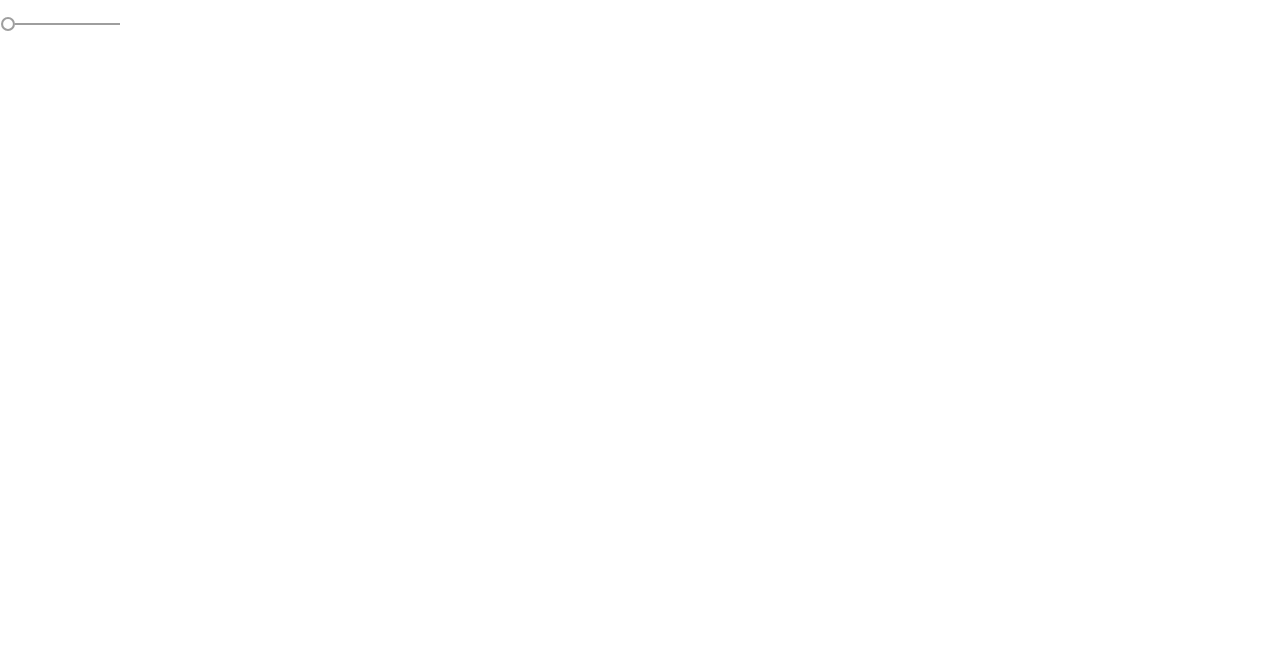
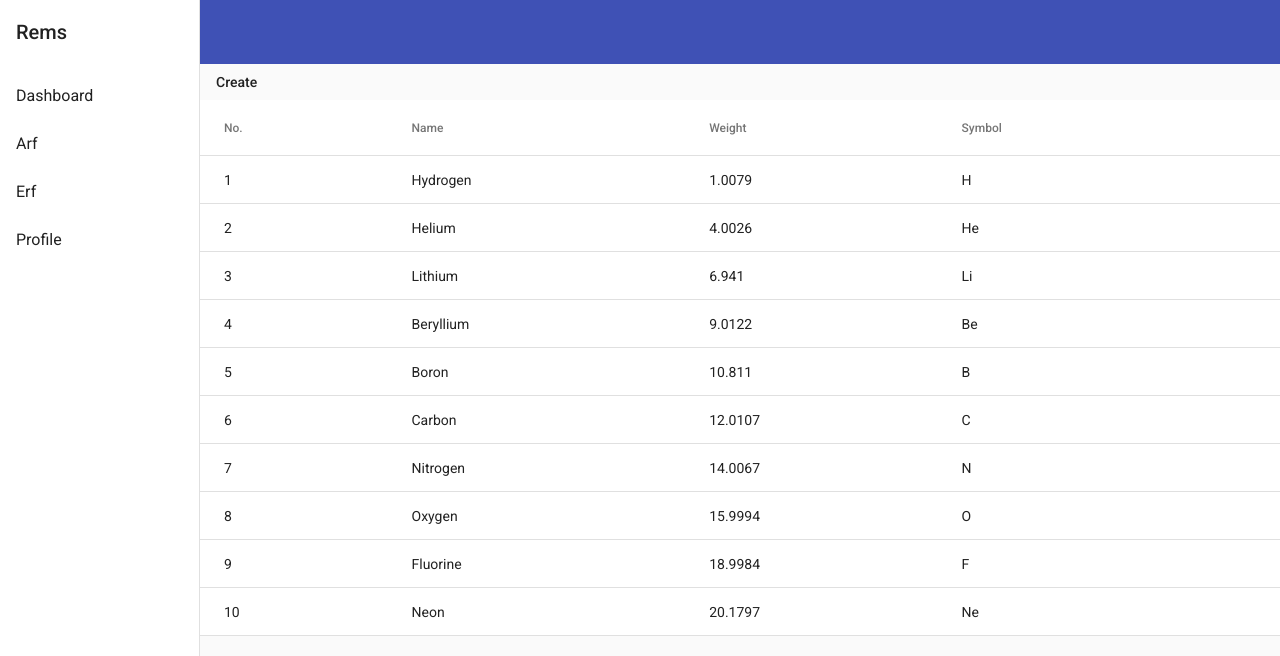
Before and after one commit to v4mpc/rems, an Angular app in the folder frontend/: page /arfs in a window 1280 px wide. Before the commit this address led to /. Shown: the top 656 px of the page. Built offline with nearby package versions, Linux system fonts and the light colour scheme.

Commit message:
working on frontend

```diff
--- a/frontend/src/app/app-routing.module.ts
+++ b/frontend/src/app/app-routing.module.ts
@@ -1,7 +1,10 @@
 import { NgModule } from '@angular/core';
 import { Routes, RouterModule } from '@angular/router';
+import { ArfIndexComponent } from "./pages/arf-index/arf-index.component";
 
-const routes: Routes = [];
+const routes: Routes = [
+  { path: 'arfs', component: ArfIndexComponent }
+];
 
 @NgModule({
   imports: [RouterModule.forRoot(routes)],
--- a/frontend/src/app/app.component.html
+++ b/frontend/src/app/app.component.html
@@ -1 +1,2 @@
-<mat-slider min="1" max="100" step="1" value="1"></mat-slider>
+
+<app-layout></app-layout>
--- a/frontend/src/app/app.component.ts
+++ b/frontend/src/app/app.component.ts
@@ -1,4 +1,5 @@
 import { Component } from '@angular/core';
+// import { LayoutComponent } from "./layout/layout.component";
 
 @Component({
   selector: 'app-root',
--- /dev/null
+++ b/frontend/src/app/layout/layout.component.html
@@ -0,0 +1,27 @@
+<mat-sidenav-container class="sidenav-container">
+  <mat-sidenav #drawer class="sidenav" fixedInViewport [attr.role]="(isHandset$ | async) ? 'dialog' : 'navigation'"
+    [mode]="(isHandset$ | async) ? 'over' : 'side'" [opened]="(isHandset$ | async) === false">
+    <mat-toolbar>Rems</mat-toolbar>
+    <mat-nav-list>
+      <a mat-list-item href="#">Dashboard</a>
+      <a matTooltip="Advance Request Form" mat-list-item routerLink="arfs">Arf</a>
+      <a mat-list-item matTooltip="Expense Request Form">Erf</a>
+      <a mat-list-item href="#">Profile</a>
+
+    </mat-nav-list>
+  </mat-sidenav>
+  <mat-sidenav-content>
+
+    <mat-toolbar color="primary">
+      <button type="button" aria-label="Toggle sidenav" mat-icon-button (click)="drawer.toggle()"
+        *ngIf="isHandset$ | async">
+        <mat-icon aria-label="Side nav toggle icon">menu</mat-icon>
+      </button>
+      <span></span>
+    </mat-toolbar>
+    <!-- <mat-progress-bar mode="indeterminate" color="warn"></mat-progress-bar> -->
+
+
+    <router-outlet></router-outlet>
+  </mat-sidenav-content>
+</mat-sidenav-container>
--- /dev/null
+++ b/frontend/src/app/layout/layout.component.scss
@@ -0,0 +1,17 @@
+.sidenav-container {
+  height: 100%;
+}
+
+.sidenav {
+  width: 200px;
+}
+
+.sidenav .mat-toolbar {
+  background: inherit;
+}
+
+.mat-toolbar.mat-primary {
+  position: sticky;
+  top: 0;
+  z-index: 1;
+}
--- /dev/null
+++ b/frontend/src/app/layout/layout.component.ts
@@ -0,0 +1,21 @@
+import { Component } from '@angular/core';
+import { BreakpointObserver, Breakpoints } from '@angular/cdk/layout';
+import { Observable } from 'rxjs';
+import { map, shareReplay } from 'rxjs/operators';
+
+@Component({
+  selector: 'app-layout',
+  templateUrl: './layout.component.html',
+  styleUrls: ['./layout.component.scss']
+})
+export class LayoutComponent {
+
+  isHandset$: Observable<boolean> = this.breakpointObserver.observe(Breakpoints.Handset)
+    .pipe(
+      map(result => result.matches),
+      shareReplay()
+    );
+
+  constructor(private breakpointObserver: BreakpointObserver) {}
+
+}
--- /dev/null
+++ b/frontend/src/app/pages/arf-index/arf-index.component.html
@@ -0,0 +1,28 @@
+<button mat-button color="basic" matTooltip="Create ARF">Create</button>
+<table mat-table [dataSource]="dataSource" class="">
+
+
+    <ng-container matColumnDef="position">
+        <th mat-header-cell *matHeaderCellDef> No. </th>
+        <td mat-cell *matCellDef="let element"> {{element.position}} </td>
+    </ng-container>
+
+    <ng-container matColumnDef="name">
+        <th mat-header-cell *matHeaderCellDef> Name </th>
+        <td mat-cell *matCellDef="let element"> {{element.name}} </td>
+    </ng-container>
+
+
+    <ng-container matColumnDef="weight">
+        <th mat-header-cell *matHeaderCellDef> Weight </th>
+        <td mat-cell *matCellDef="let element"> {{element.weight}} </td>
+    </ng-container>
+
+    <ng-container matColumnDef="symbol">
+        <th mat-header-cell *matHeaderCellDef> Symbol </th>
+        <td mat-cell *matCellDef="let element"> {{element.symbol}} </td>
+    </ng-container>
+
+    <tr mat-header-row *matHeaderRowDef="displayedColumns"></tr>
+    <tr mat-row *matRowDef="let row; columns: displayedColumns;"></tr>
+</table>
--- /dev/null
+++ b/frontend/src/app/pages/arf-index/arf-index.component.scss
@@ -0,0 +1,3 @@
+table {
+    width: 100%;
+  }
--- /dev/null
+++ b/frontend/src/app/pages/arf-index/arf-index.component.ts
@@ -0,0 +1,42 @@
+import { Component, OnInit } from '@angular/core';
+
+
+export interface PeriodicElement {
+  name: string;
+  position: number;
+  weight: number;
+  symbol: string;
+}
+
+const ELEMENT_DATA: PeriodicElement[] = [
+  { position: 1, name: 'Hydrogen', weight: 1.0079, symbol: 'H' },
+  { position: 2, name: 'Helium', weight: 4.0026, symbol: 'He' },
+  { position: 3, name: 'Lithium', weight: 6.941, symbol: 'Li' },
+  { position: 4, name: 'Beryllium', weight: 9.0122, symbol: 'Be' },
+  { position: 5, name: 'Boron', weight: 10.811, symbol: 'B' },
+  { position: 6, name: 'Carbon', weight: 12.0107, symbol: 'C' },
+  { position: 7, name: 'Nitrogen', weight: 14.0067, symbol: 'N' },
+  { position: 8, name: 'Oxygen', weight: 15.9994, symbol: 'O' },
+  { position: 9, name: 'Fluorine', weight: 18.9984, symbol: 'F' },
+  { position: 10, name: 'Neon', weight: 20.1797, symbol: 'Ne' },
+];
+
+
+@Component({
+  selector: 'app-arf-index',
+  templateUrl: './arf-index.component.html',
+  styleUrls: ['./arf-index.component.scss']
+})
+// export class TableBasicExample {
+
+// }
+
+export class ArfIndexComponent implements OnInit {
+  displayedColumns: string[] = ['position', 'name', 'weight', 'symbol'];
+  dataSource = ELEMENT_DATA;
+  constructor() { }
+
+  ngOnInit(): void {
+  }
+
+}
```
Also changed, not shown: frontend/src/app/app.module.ts (+101 -1 lines), 2 other files (tests, documents, lock files or other folders).
